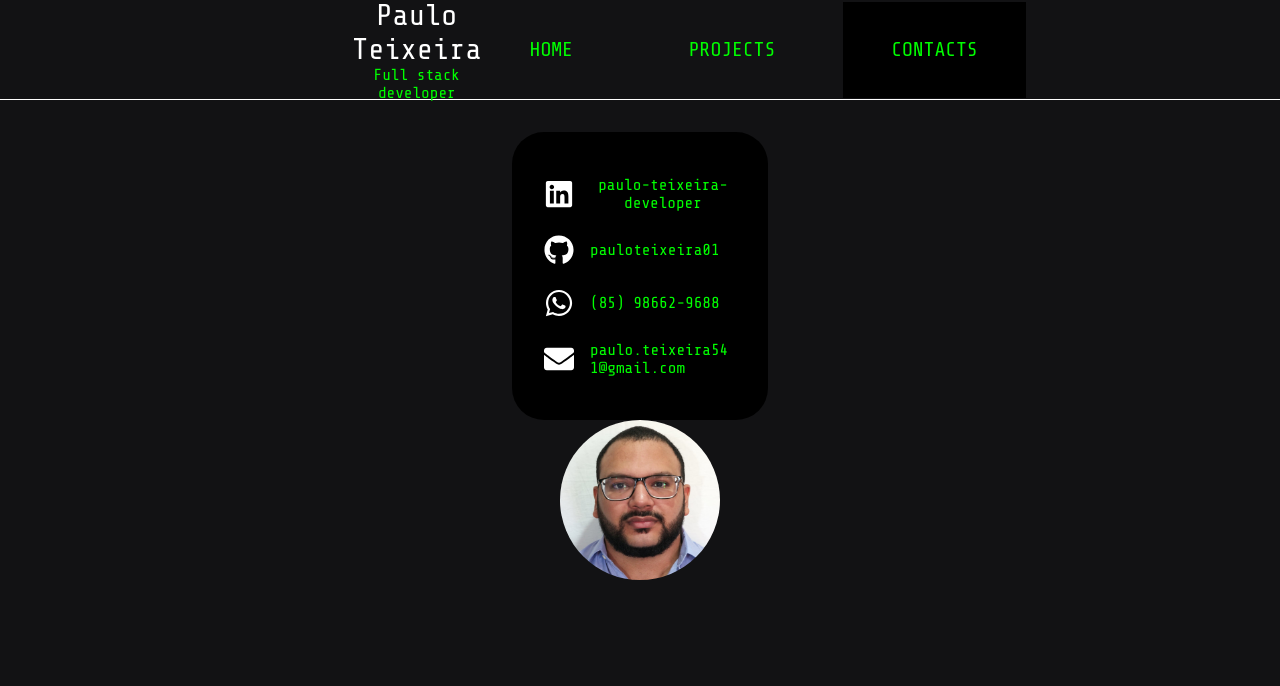
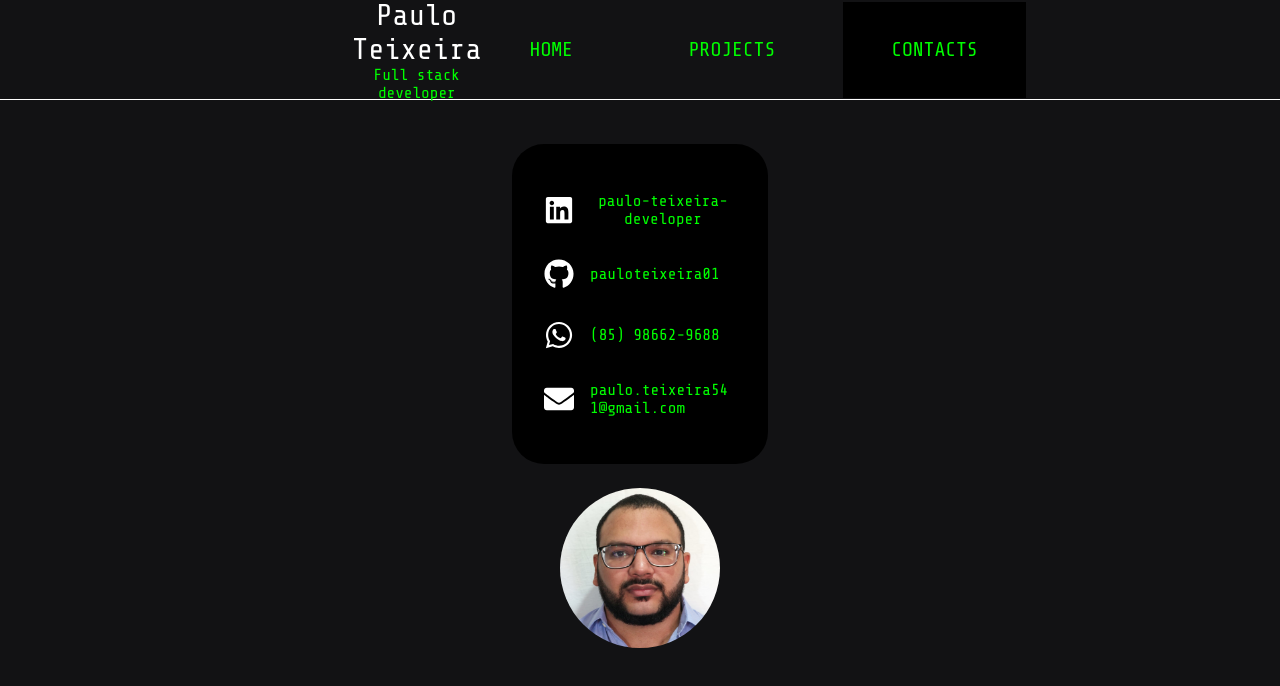
Before and after one commit to pauloteixeira01/website, a Next.js app: page /contact in a window 1280 px wide. Shown: the top 686 px of the page. Built offline with nearby package versions, Linux system fonts and the light colour scheme.

Commit message:
fix: height

```diff
--- a/src/app/contact/styles.ts
+++ b/src/app/contact/styles.ts
@@ -1,7 +1,7 @@
 import styled from "styled-components";
 
 export const StyledContainer = styled.div`
-  height: 60vh;
+  height: 70vh;
   display: flex;
   align-items: center;
   justify-content: space-around;
```
